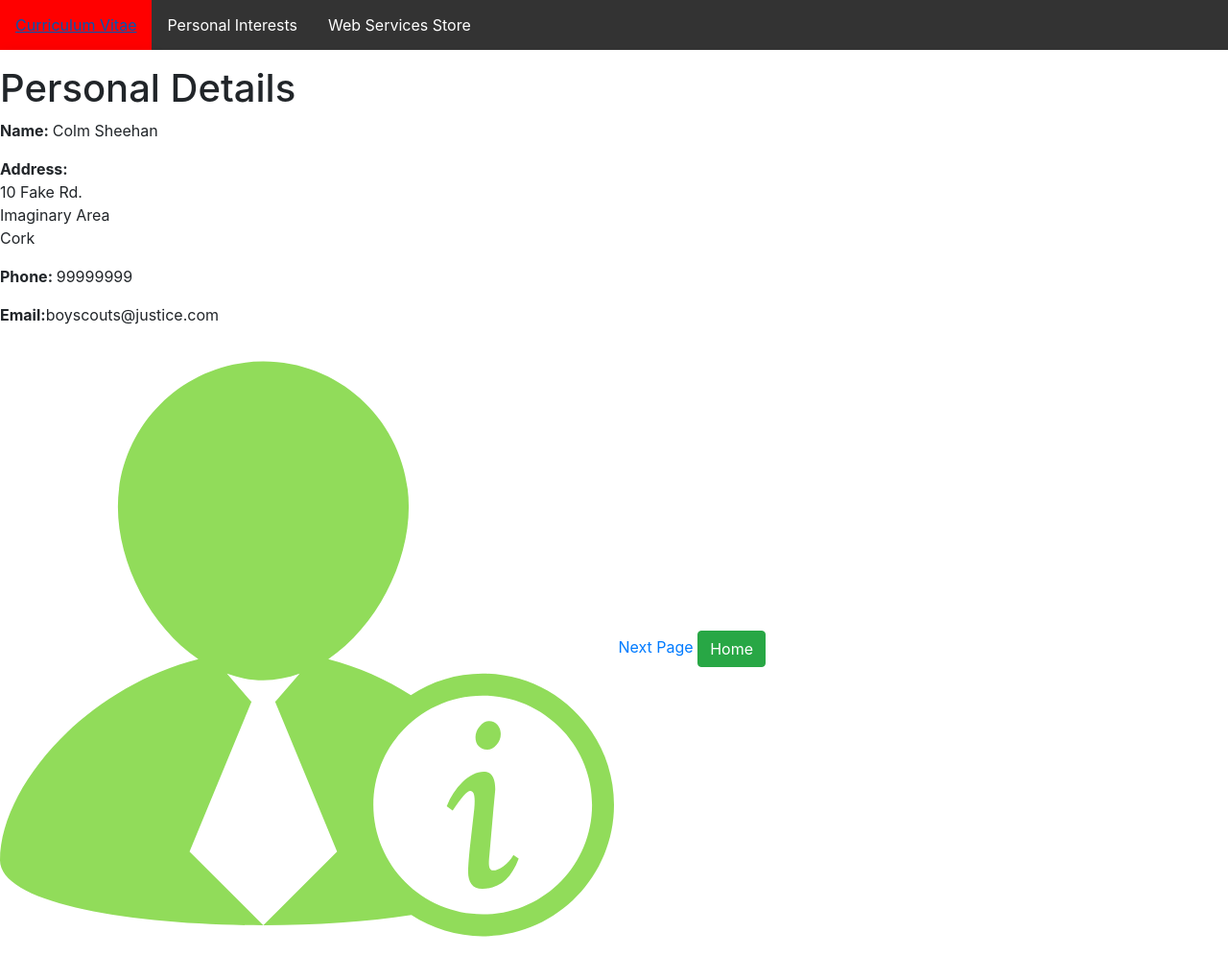
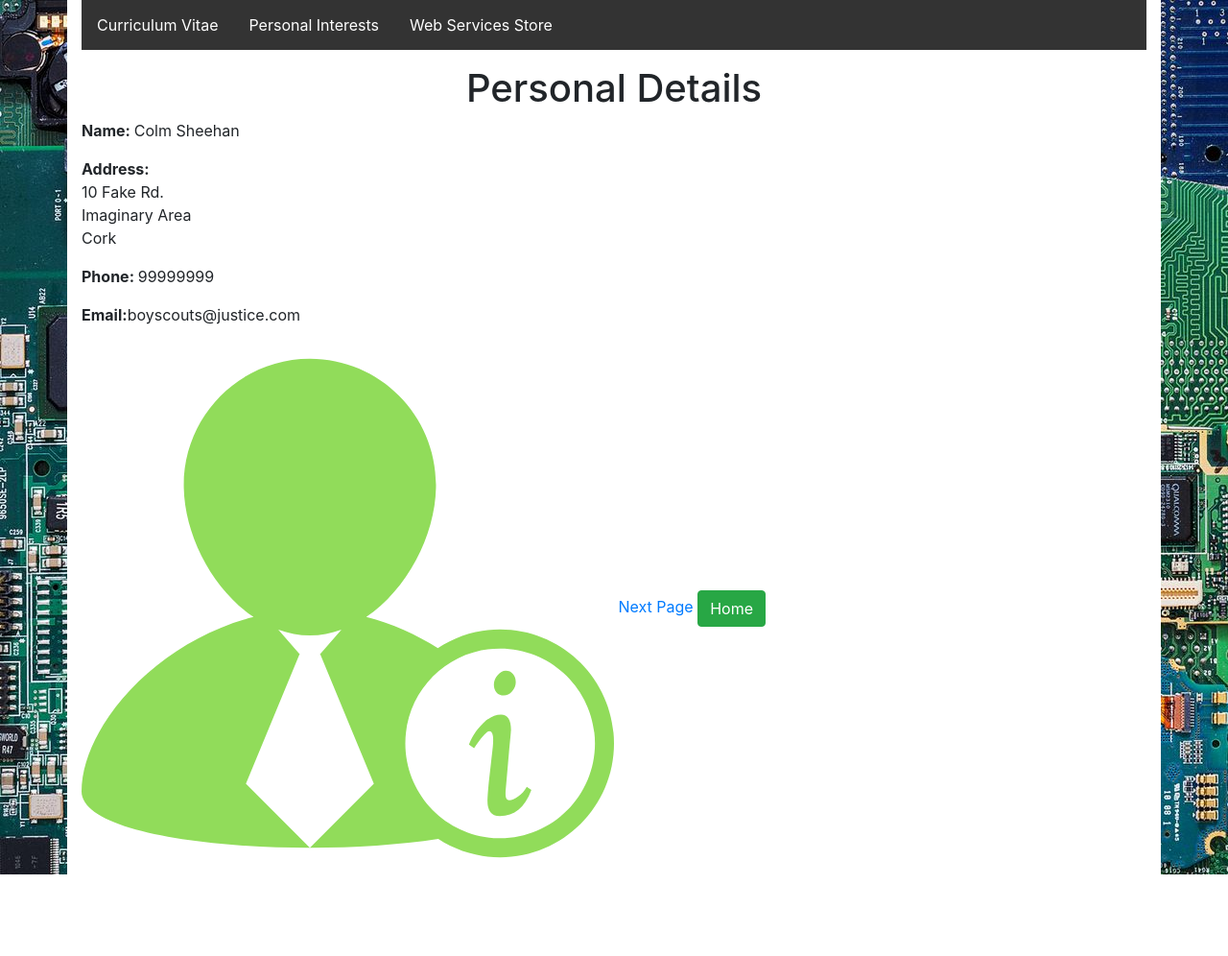
Before and after one commit to Colms152/is1113117366653, a PHP site: page /CV/cv_page1.html in a window 1280 px wide. Shown: the whole page at 96% size. After the commit the page ends 911 px from the top, so only its background shows below. Run offline with PHP 8.4, Linux system fonts and the light colour scheme; some libraries are stand-ins or nearby versions.

Commit message:
vlkjfdslj

```diff
--- a/CV/cv_page1.html
+++ b/CV/cv_page1.html
@@ -8,9 +8,11 @@
         <script src="https://code.jquery.com/jquery-3.2.1.slim.min.js" integrity="sha384-KJ3o2DKtIkvYIK3UENzmM7KCkRr/rE9/Qpg6aAZGJwFDMVNA/GpGFF93hXpG5KkN" crossorigin="anonymous"></script>
         <script src="https://cdnjs.cloudflare.com/ajax/libs/popper.js/1.12.9/umd/popper.min.js" integrity="sha384-ApNbgh9B+Y1QKtv3Rn7W3mgPxhU9K/ScQsAP7hUibX39j7fakFPskvXusvfa0b4Q" crossorigin="anonymous"></script>
         <script src="https://maxcdn.bootstrapcdn.com/bootstrap/4.0.0/js/bootstrap.min.js" integrity="sha384-JZR6Spejh4U02d8jOt6vLEHfe/JQGiRRSQQxSfFWpi1MquVdAyjUar5+76PVCmYl" crossorigin="anonymous"></script>
+
     </head>
     <body>
-
+        <div class="container">
+               <nav>
             <ul>
                  <li class="dropdown">
                     <a href="../CV/cv_page1.html" class="dropbtn">Curriculum Vitae</a>
@@ -22,29 +24,33 @@
                 </li>
 
                 <li class="dropdown">
-                    <a href="../CV/cv_page1.html" class="dropbtn">Personal Interests</a>
+                    <a href="../personal_interests/" class="dropbtn">Personal Interests</a>
                     <div class="dropdown-content">
                         <a href="../personal_interests/sports.html">Sports</a>
                         <a href="../personal_interests/travel.html">Travel</a>
+                        <a href="../personal_interests/cloud.html">Cloud Services</a>
                     </div>
                 </li>
 
                 <li><a href="../ebusiness/Ebus1.php">Web Services Store</a></li>
+            </ul>
+            </nav>
 
-
-
-            </ul>
-
+                <center>
                     <h1 class="mainheading">Personal Details</h1>
-
+                </center>
             <p><strong>Name: </strong>Colm Sheehan</p>
             <p><strong>Address:</strong><br/>10 Fake Rd.<br/>Imaginary Area<br/>Cork</p>
             <p><strong>Phone: </strong>99999999</p>
             <p><strong>Email:</strong>boyscouts@justice.com</p>
 
-        <img src="PI.svg" width="50%" height="50%">
+            <img src="PI.svg" width="50%" height="50%" class="flimgleft">
 
             <a href="cv_page2.html">Next Page</a>
             <a href="../homepage.html" class="btn btn-success">Home</a>
+
+
+
+        </div>
     </body>
 </html>
--- a/mystylesheet.css
+++ b/mystylesheet.css
@@ -1,5 +1,14 @@
+.flimgright {
+                float: right
+            }
+
+body {
+    background-image: url("hpbg.jpeg");
+}
+
+
 .container {
-    width: 960px;
+    width: 75%;
     background-color: White;
     margin: 0 auto;
 }
```
Also changed, not shown: homepage.html (+3 -5 lines). Lines whose indentation alone changed are shown as unchanged.
